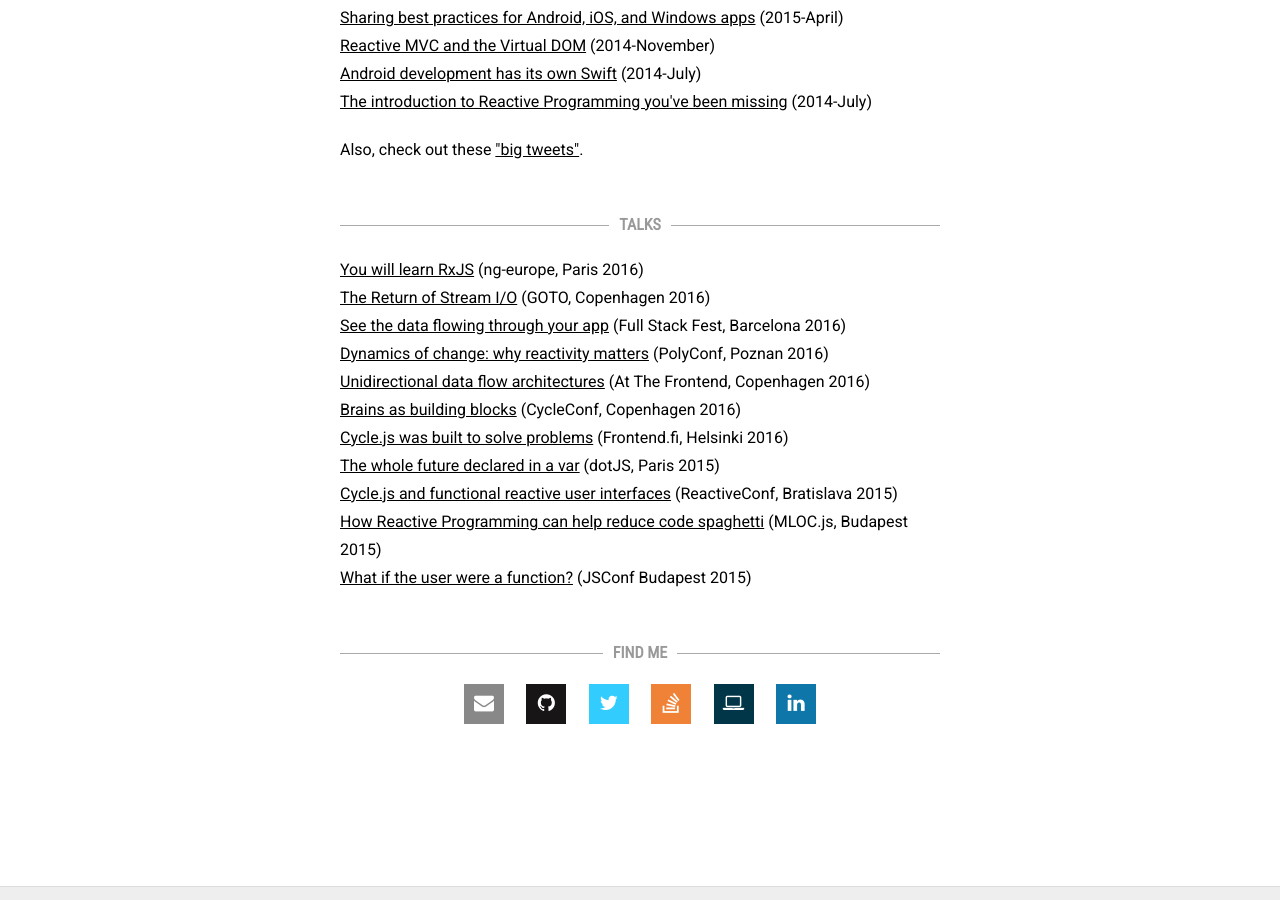
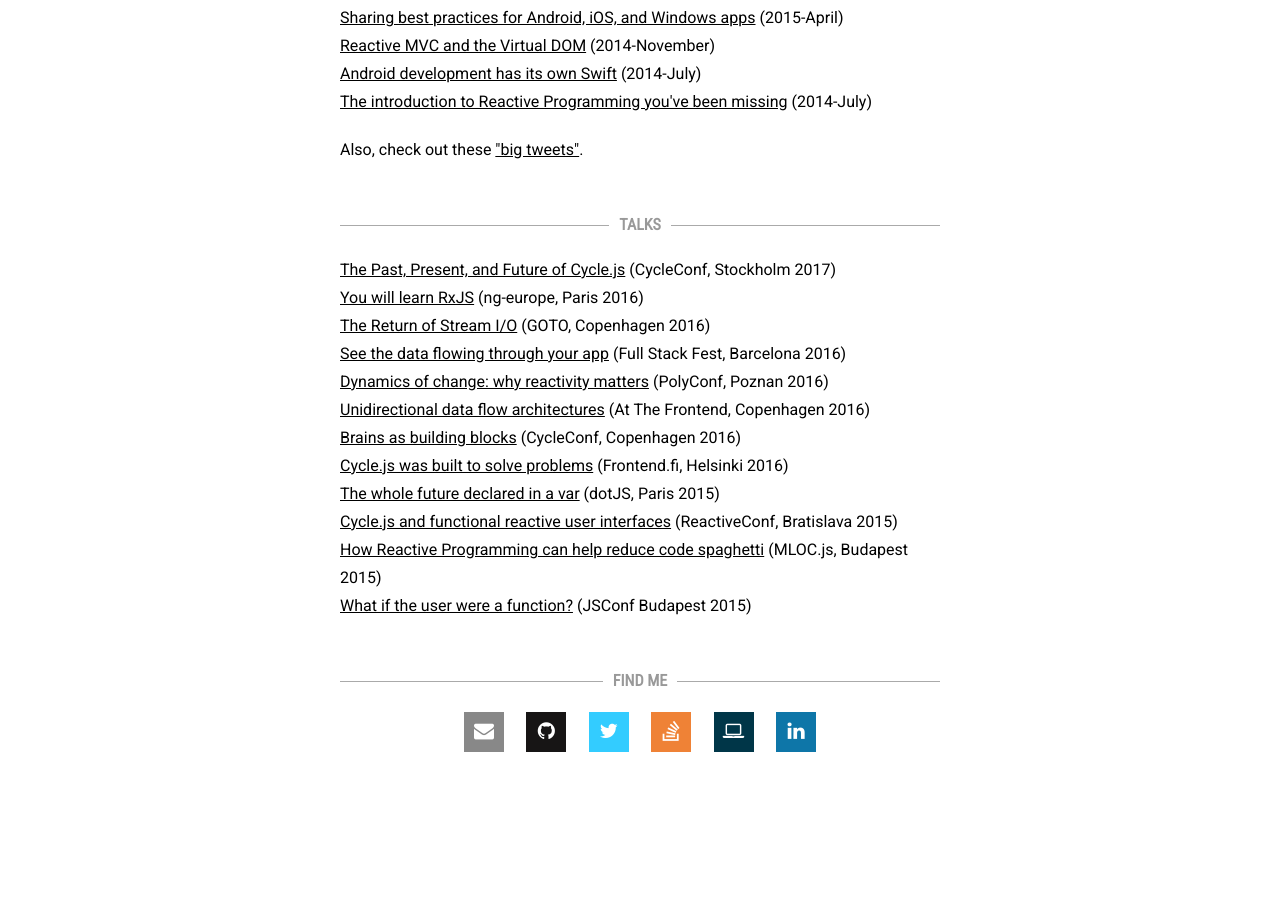
Before and after one commit to staltz/staltz.com, a Jekyll site: the page built from blog.html, in a window 1280 px wide and 900 px high, scrolled down 993 px. Built offline with Jekyll 4.4.1, drawn with Linux system fonts in a browser that asks for light colours; nearby versions of some CDN libraries.

Commit message:
add cycleconf17 talk to blog.html

```diff
--- a/blog.html
+++ b/blog.html
@@ -29,6 +29,7 @@ layout: blank
 
       <h2 id="talks" class="hr"><span class="hr">TALKS</span></h2>
       <p>
+        <a href="https://vimeo.com/album/4578937/video/216787869">The Past, Present, and Future of Cycle.js</a> (CycleConf, Stockholm 2017)<br />
         <a href="https://www.youtube.com/watch?v=uQ1zhJHclvs">You will learn RxJS</a> (ng-europe, Paris 2016)<br />
         <a href="https://www.youtube.com/watch?v=Tkjg179M-Nc">The Return of Stream I/O</a> (GOTO, Copenhagen 2016)<br />
         <a href="https://www.youtube.com/watch?v=R-GzJgEccEQ">See the data flowing through your app</a> (Full Stack Fest, Barcelona 2016)<br />
```
